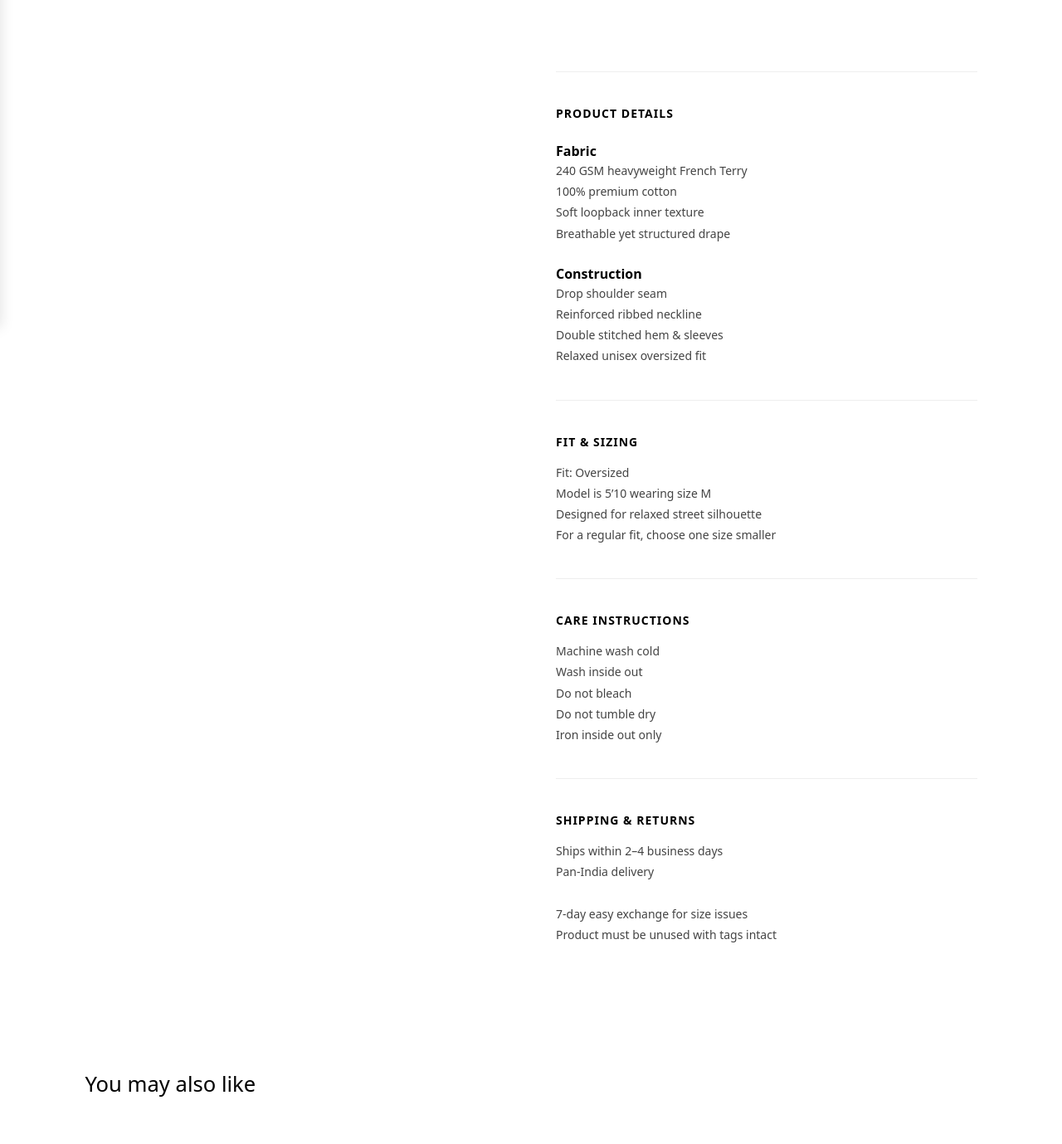
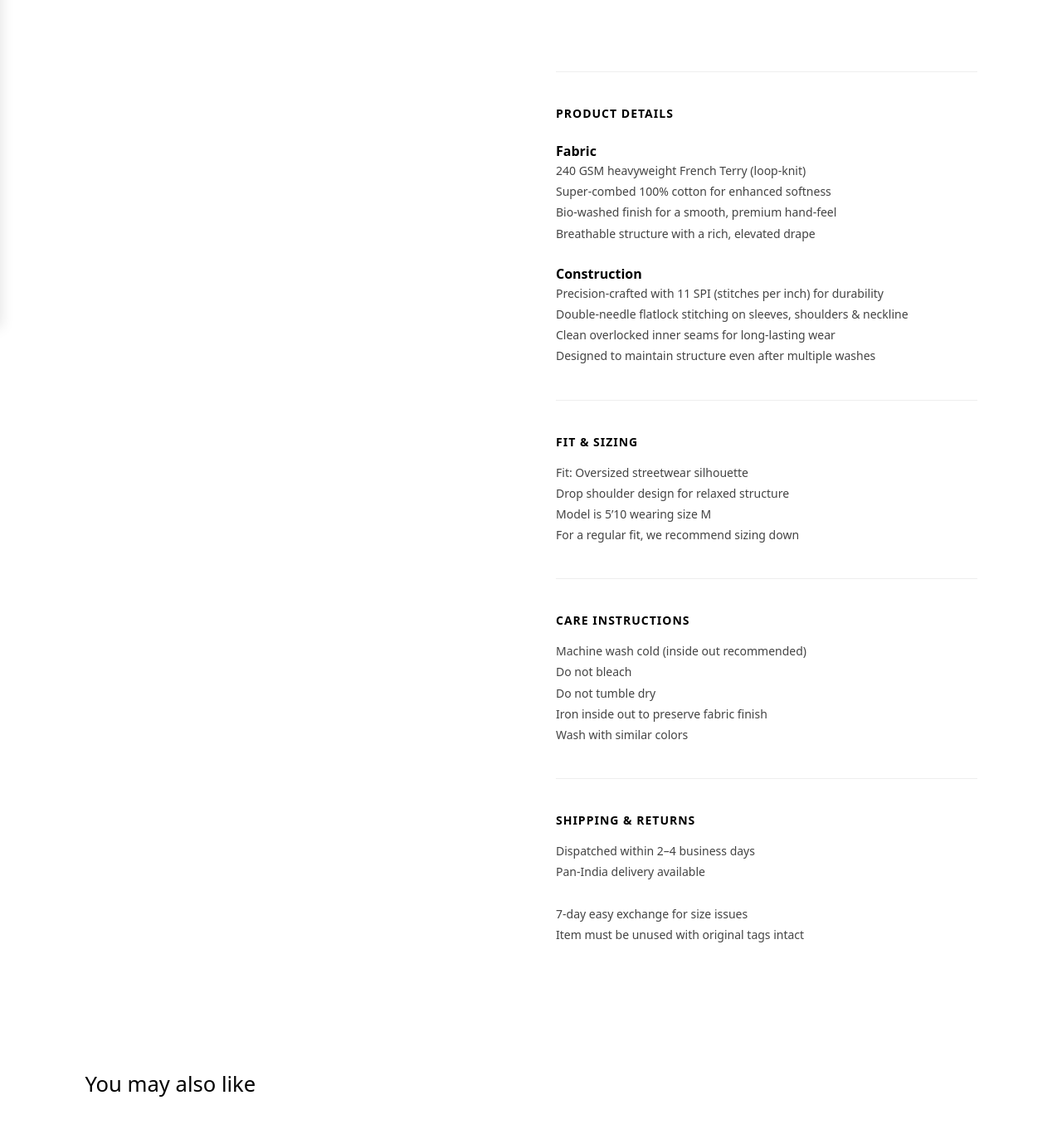
Before and after one commit to MadhuGowda111/qualyjoyn, a Flask app: template templates/product.html in a window 1280 px wide. Shown: the part 405-1784 px from the top of the page at 83% size. Run offline with Flask 3, Linux system fonts and the light colour scheme; the template is opened without the code that fills it, so the values that code supplies are empty; some libraries are stand-ins or nearby versions.

Commit message:
updated product description to premium version

```diff
--- a/templates/product.html
+++ b/templates/product.html
@@ -121,51 +121,50 @@
 
         <strong>Fabric</strong>
         <p>
-          240 GSM heavyweight French Terry<br>
-          100% premium cotton<br>
-          Soft loopback inner texture<br>
-          Breathable yet structured drape
+          240 GSM heavyweight French Terry (loop-knit)<br>
+          Super-combed 100% cotton for enhanced softness<br>
+          Bio-washed finish for a smooth, premium hand-feel<br>
+          Breathable structure with a rich, elevated drape
         </p>
 
         <strong>Construction</strong>
         <p>
-          Drop shoulder seam<br>
-          Reinforced ribbed neckline<br>
-          Double stitched hem & sleeves<br>
-          Relaxed unisex oversized fit
+          Precision-crafted with 11 SPI (stitches per inch) for durability<br>
+          Double-needle flatlock stitching on sleeves, shoulders & neckline<br>
+          Clean overlocked inner seams for long-lasting wear<br>
+          Designed to maintain structure even after multiple washes
         </p>
 
         <hr class="product-divider">
 
         <h4>Fit & Sizing</h4>
         <p>
-          Fit: Oversized<br>
+          Fit: Oversized streetwear silhouette<br>
+          Drop shoulder design for relaxed structure<br>
           Model is 5’10 wearing size M<br>
-          Designed for relaxed street silhouette<br>
-          For a regular fit, choose one size smaller
+          For a regular fit, we recommend sizing down
         </p>
 
         <hr class="product-divider">
 
         <h4>Care Instructions</h4>
         <p>
-          Machine wash cold<br>
-          Wash inside out<br>
+          Machine wash cold (inside out recommended)<br>
           Do not bleach<br>
           Do not tumble dry<br>
-          Iron inside out only
+          Iron inside out to preserve fabric finish<br>
+          Wash with similar colors
         </p>
 
         <hr class="product-divider">
 
         <h4>Shipping & Returns</h4>
         <p>
-          Ships within 2–4 business days<br>
-          Pan-India delivery<br><br>
+          Dispatched within 2–4 business days<br>
+          Pan-India delivery available<br><br>
           7-day easy exchange for size issues<br>
-          Product must be unused with tags intact
+          Item must be unused with original tags intact
         </p>
-
       </div>
 
     </div>
```
